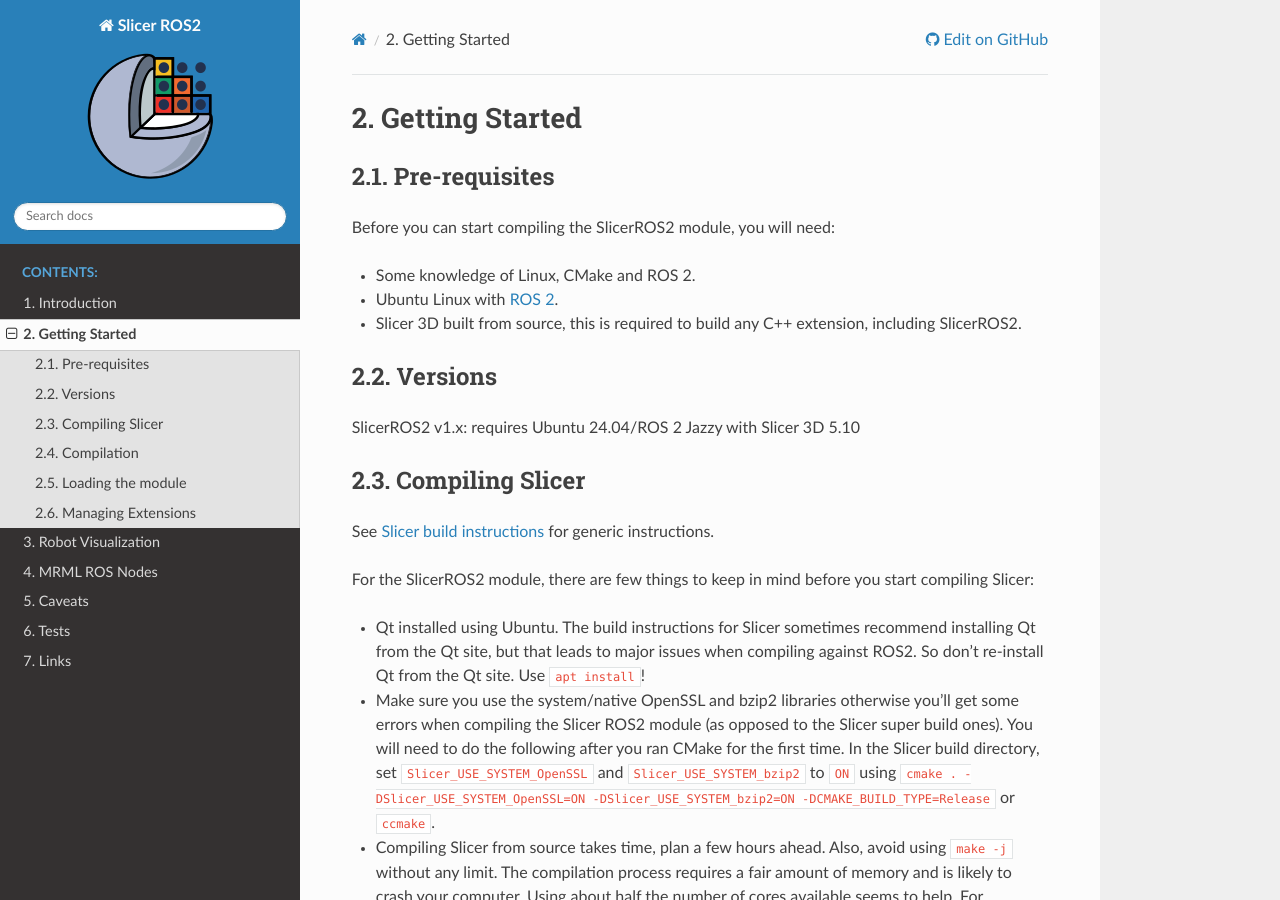
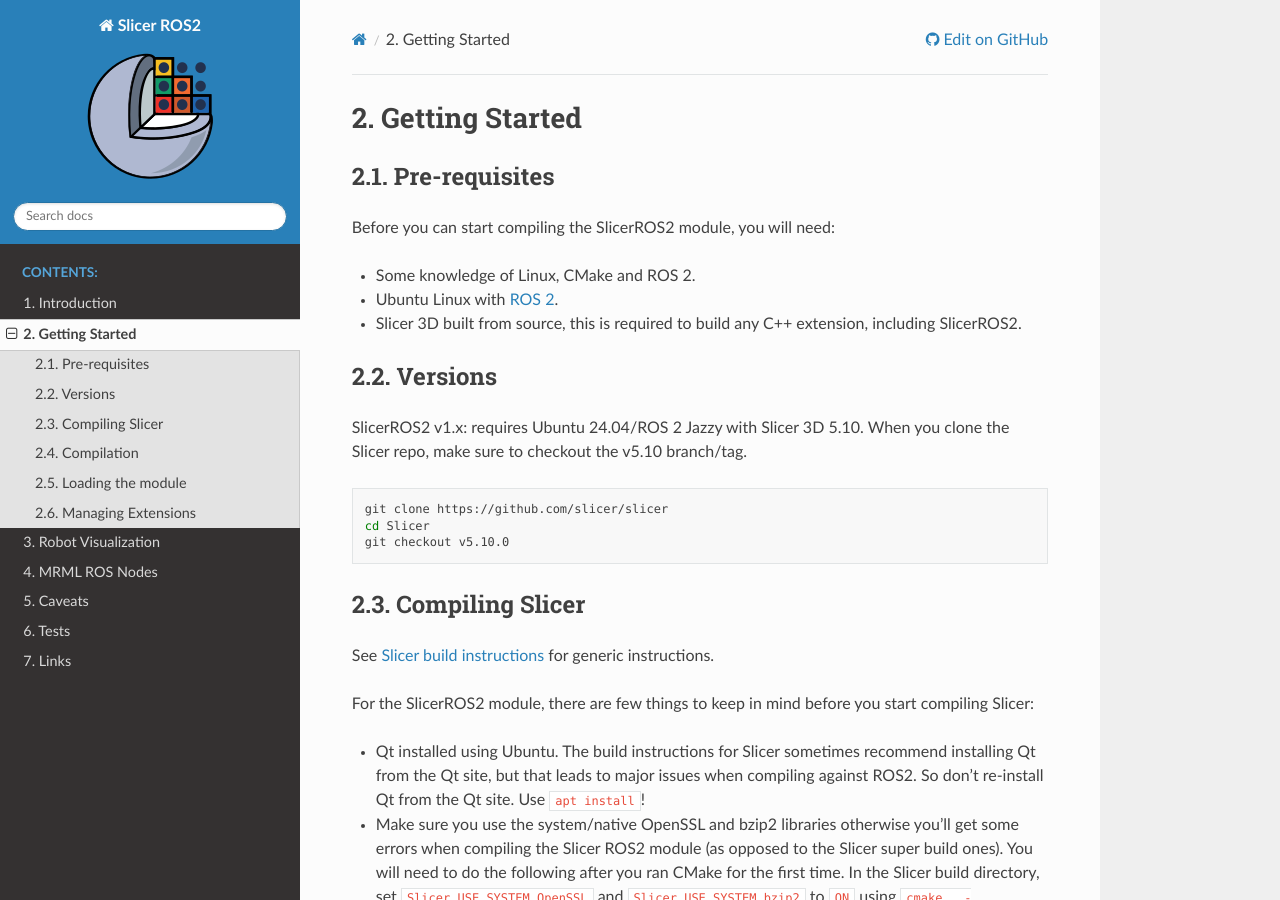
Before and after one commit to rosmed/slicer_ros2_module, a Sphinx documentation site: the page built from docs/pages/getting-started.rst, in a window 1280 px wide and 900 px high. Built offline with Sphinx 7.4.7 and the Read the Docs theme 3.1.0, drawn with Linux system fonts in a browser that asks for light colours.

Commit message:
Minor doc updates

```diff
--- a/docs/pages/getting-started.rst
+++ b/docs/pages/getting-started.rst
@@ -20,7 +20,13 @@
 Versions
 ========
 
-SlicerROS2 v1.x: requires Ubuntu 24.04/ROS 2 Jazzy with Slicer 3D 5.10
+SlicerROS2 v1.x: requires Ubuntu 24.04/ROS 2 Jazzy with Slicer 3D 5.10.  When you clone the Slicer repo, make sure to checkout the v5.10 branch/tag.
+
+.. code-block:: bash
+
+   git clone https://github.com/slicer/slicer
+   cd Slicer
+   git checkout v5.10.0
 
 ================
 Compiling Slicer
--- a/docs/pages/limitations.rst
+++ b/docs/pages/limitations.rst
@@ -13,10 +13,6 @@
 ================
 Missing features
 ================
-
-* We only support STL and OBJ meshes for the ``visual`` defined in the
-  URDF.  If any ``visual`` is defined using a ``geometry`` (sphere,
-  box...) or another mesh format, it will not be displayed in Slicer
 
 * ROS namespaces are not supported yet.  The current implementation
   allows multiple nodes but doesn't provide a parameter to set the ROS
```
